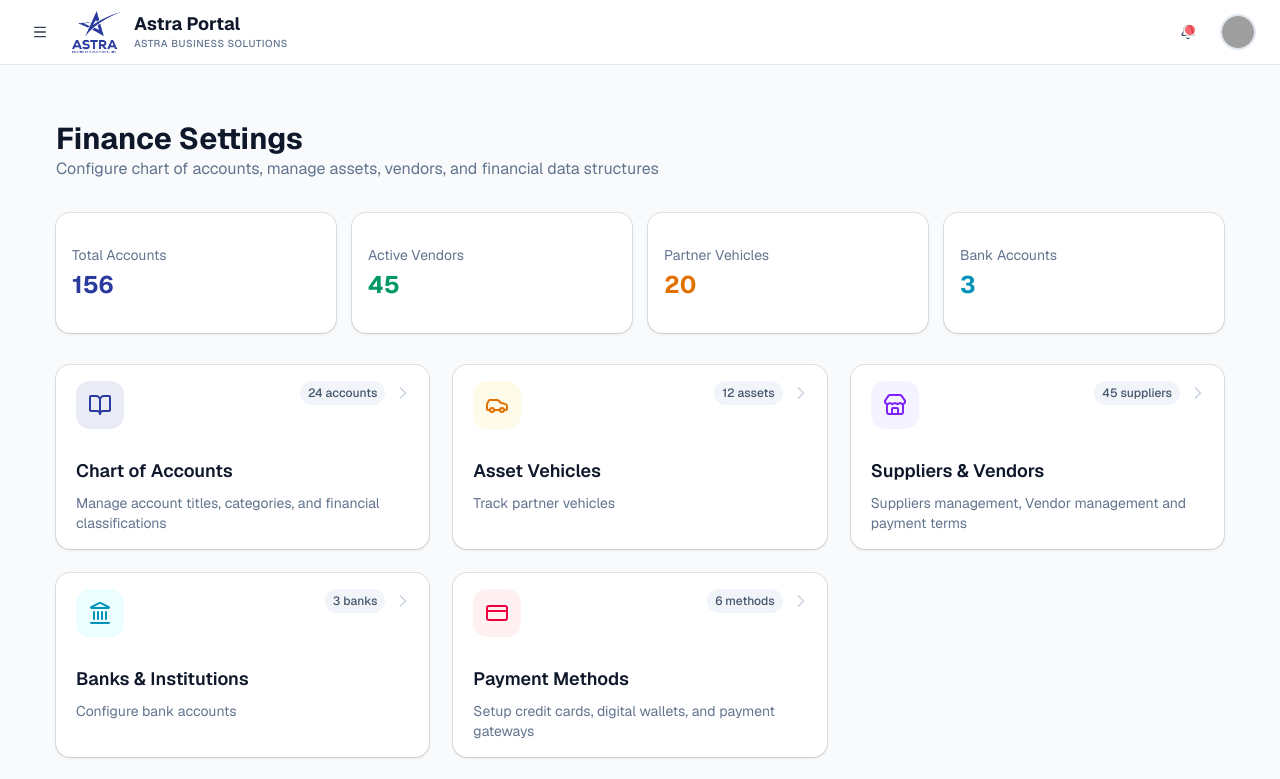
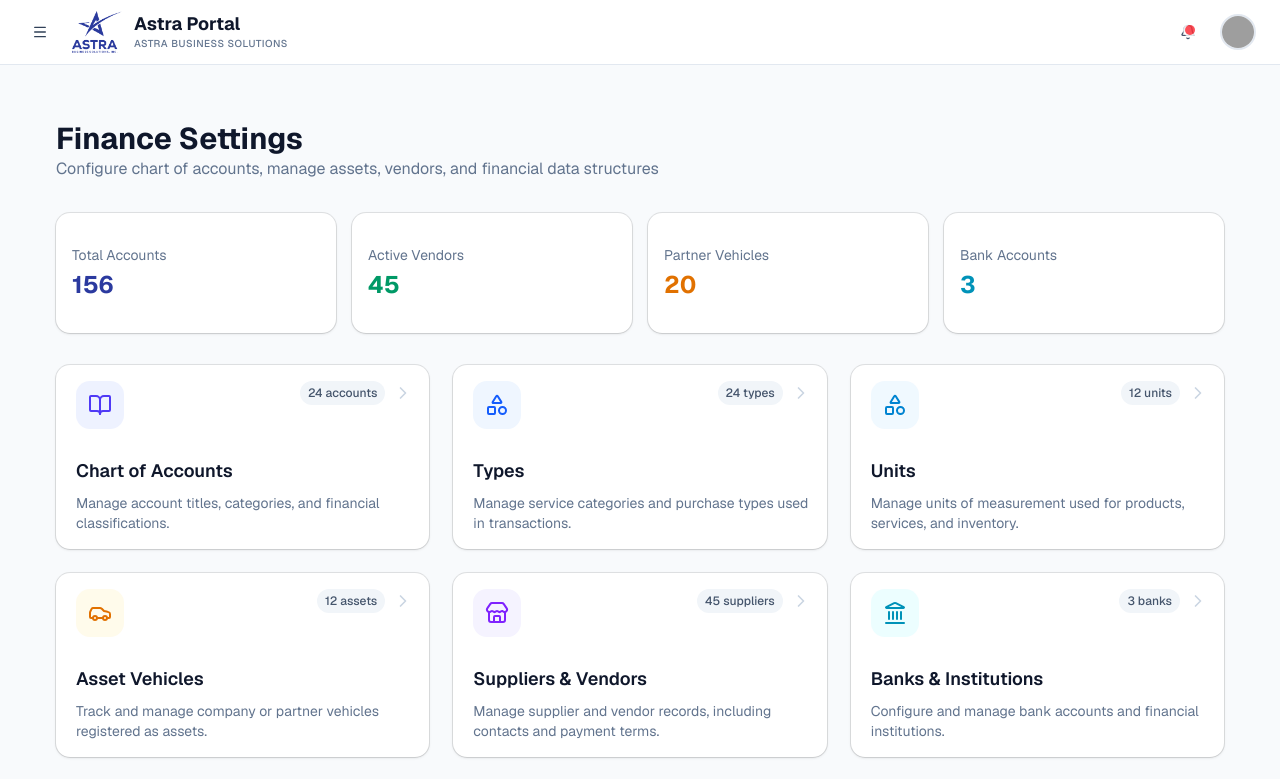
Before and after one commit to AllJacks1/rfp-system, a Next.js app: page /home/finance/settings in a window 1280 px wide. Shown: the top 779 px of the page. Built offline with nearby package versions, Linux system fonts and the light colour scheme; grey boxes are pictures that could not be loaded.

Commit message:
feat(ui): added more options in finance module settings

```diff
--- a/app/components/settings/FinanceSettings.tsx
+++ b/app/components/settings/FinanceSettings.tsx
@@ -8,17 +8,12 @@
 import {
   BookOpen,
   Car,
-  Truck,
+  Shapes,
+  Weight,
   Store,
   Landmark,
   CreditCard,
-  Receipt,
-  Wallet,
-  FileSpreadsheet,
-  TrendingUp,
   ChevronRight,
-  Calculator,
-  Building,
 } from "lucide-react";
 import Link from "next/link";
 
@@ -36,16 +31,37 @@
   {
     title: "Chart of Accounts",
     description:
-      "Manage account titles, categories, and financial classifications",
+      "Manage account titles, categories, and financial classifications.",
     icon: BookOpen,
     href: "/finance/chart-of-accounts",
-    color: "text-[#2B3A9F]",
-    bgColor: "bg-[#2B3A9F]/10",
+    color: "text-indigo-600",
+    bgColor: "bg-indigo-50",
     count: "24 accounts",
   },
   {
+    title: "Types",
+    description:
+      "Manage service categories and purchase types used in transactions.",
+    icon: Shapes,
+    href: "/finance/types",
+    color: "text-blue-600",
+    bgColor: "bg-blue-50",
+    count: "24 types",
+  },
+  {
+    title: "Units",
+    description:
+      "Manage units of measurement used for products, services, and inventory.",
+    icon: Shapes,
+    href: "/finance/units",
+    color: "text-sky-600",
+    bgColor: "bg-sky-50",
+    count: "12 units",
+  },
+  {
     title: "Asset Vehicles",
-    description: "Track partner vehicles",
+    description:
+      "Track and manage company or partner vehicles registered as assets.",
     icon: Car,
     href: "/finance/assets",
     color: "text-amber-600",
@@ -54,7 +70,8 @@
   },
   {
     title: "Suppliers & Vendors",
-    description: "Suppliers management, Vendor management and payment terms",
+    description:
+      "Manage supplier and vendor records, including contacts and payment terms.",
     icon: Store,
     href: "/finance/suppliers",
     color: "text-violet-600",
@@ -63,7 +80,8 @@
   },
   {
     title: "Banks & Institutions",
-    description: "Configure bank accounts",
+    description:
+      "Configure and manage bank accounts and financial institutions.",
     icon: Landmark,
     href: "/finance/banks",
     color: "text-cyan-600",
@@ -72,7 +90,8 @@
   },
   {
     title: "Payment Methods",
-    description: "Setup credit cards, digital wallets, and payment gateways",
+    description:
+      "Set up credit cards, digital wallets, and other payment methods.",
     icon: CreditCard,
     href: "/finance/payment-methods",
     color: "text-rose-600",
```
